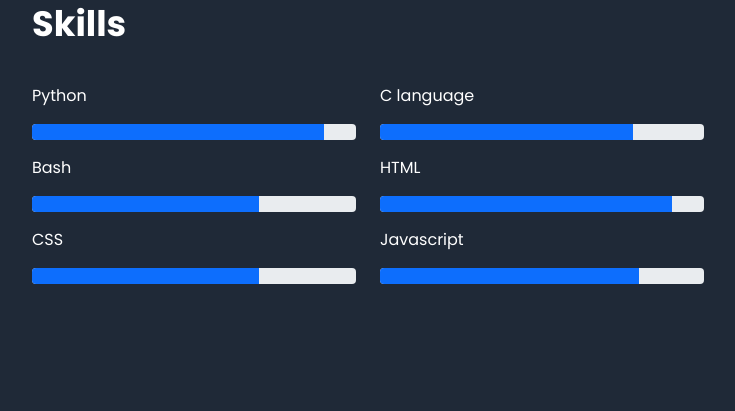
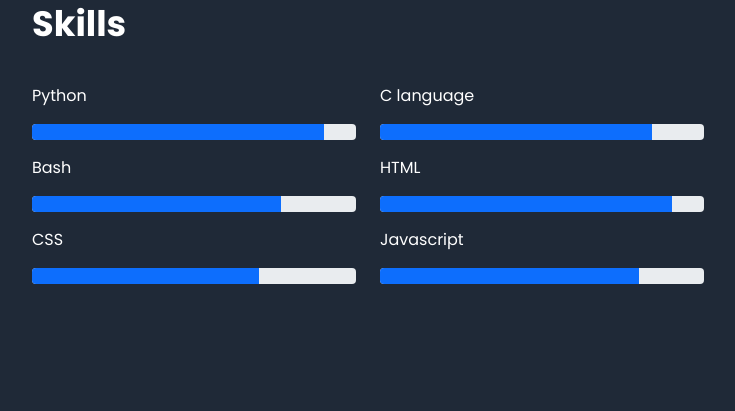
Before and after one commit to medinamaria90/My-Site, a Flask app: page /about in a window 1280 px wide. Shown: the part 605-1016 px from the top of the page, without its empty margins (272-1007 px from the left). Run offline with Flask 3, Linux system fonts and the light colour scheme; some libraries are stand-ins or nearby versions.

```diff
--- a/templates/about.html
+++ b/templates/about.html
@@ -48,7 +48,7 @@
                     <p>C language</p>
                     <div class="progress">
                         <div class="progress-bar" role="progressbar" aria-valuenow="70"
-                        aria-valuemin="0" aria-valuemax="100" style="width:78%">
+                        aria-valuemin="0" aria-valuemax="100" style="width:84%">
                           <span class="sr-only"></span>
                         </div>
                     </div>
@@ -59,7 +59,7 @@
                     <p>Bash</p>
                     <div class="progress">
                         <div class="progress-bar" role="progressbar" aria-valuenow="70"
-                        aria-valuemin="0" aria-valuemax="100" style="width:70%">
+                        aria-valuemin="0" aria-valuemax="100" style="width:77%">
                           <span class="sr-only"></span>
                         </div>
                     </div>
```
